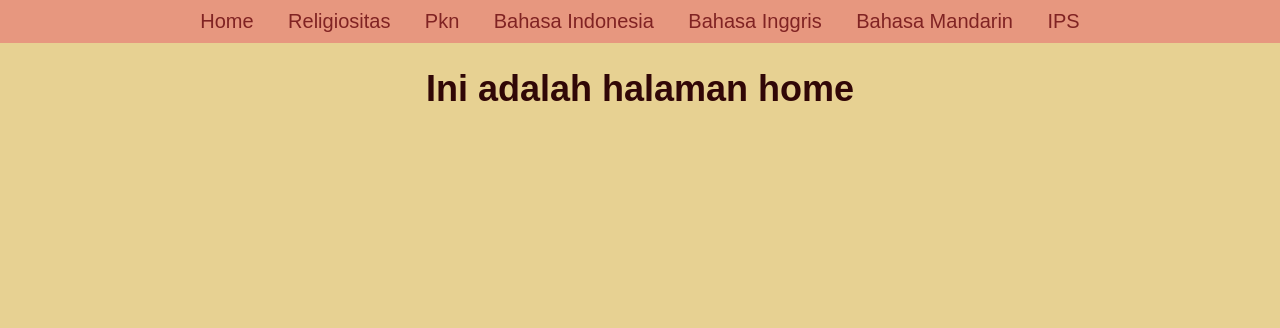
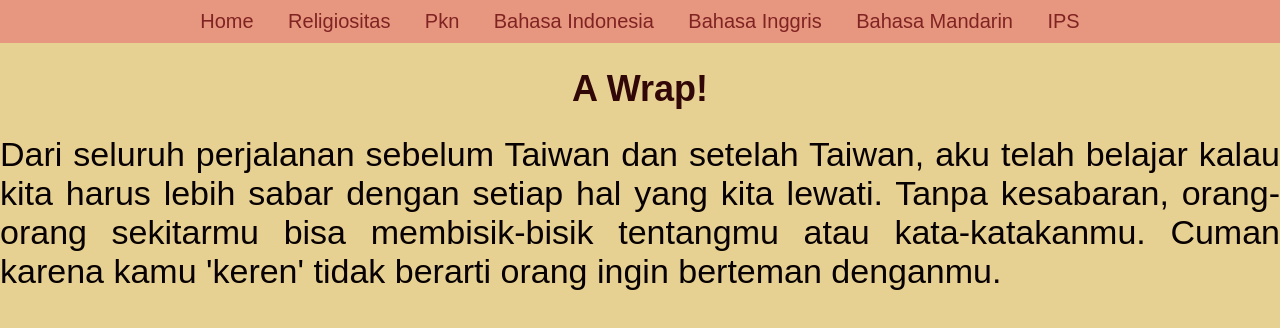
Before and after one commit to bamgyuu-prodigy/edutrip-kelas8G, a plain HTML site: page index.html in a window 1280 px wide. Drawn offline with Linux system fonts and the light colour scheme.

Commit message:
Add files via upload

```diff
--- a/index.html
+++ b/index.html
@@ -37,6 +37,12 @@
             font-size: 36px;
             color: rgb(49, 7, 7);
         }
+        p {
+            text-align: justify;
+            margin-top: 25px;
+            font-size: 34px;
+            color: rgb(8, 1, 1);
+        }
     </style>
 </head>
 
@@ -51,6 +57,12 @@
         <a href="ips.html">IPS</a>
     </header>
 
-    <h1>Ini adalah halaman home</h1>
+    <h1>A Wrap!</h1>
+
+    <p>Dari seluruh perjalanan sebelum Taiwan dan setelah Taiwan, aku telah belajar kalau kita harus
+        lebih sabar dengan setiap hal yang kita lewati. Tanpa kesabaran, orang-orang sekitarmu
+        bisa membisik-bisik tentangmu atau kata-katakanmu. Cuman karena kamu 'keren' tidak berarti
+        orang ingin berteman denganmu.</p>
+
 </body>
 </html>
```
